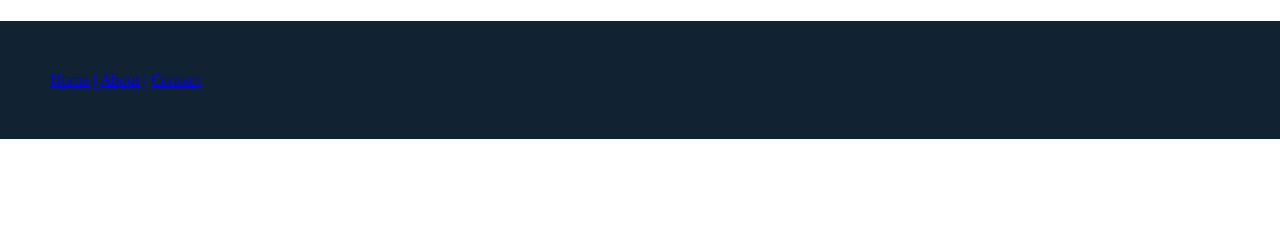
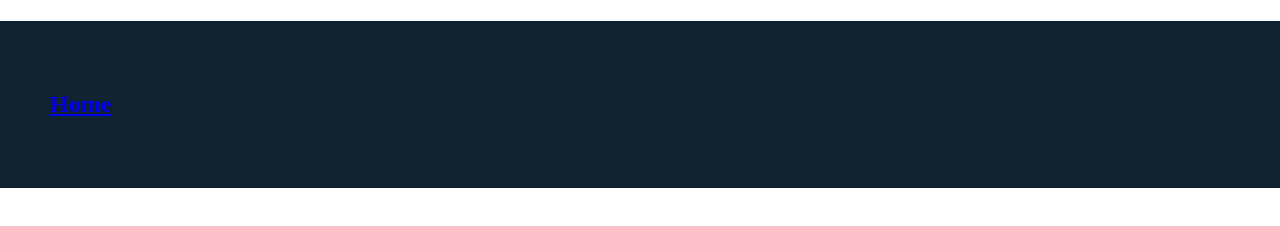
Before and after one commit to ZackBrewer/pages, a plain HTML site: page index.html in a window 1280 px wide. Drawn offline with Linux system fonts and the light colour scheme.

Commit message:
Update index.html

```diff
--- a/index.html
+++ b/index.html
@@ -16,9 +16,7 @@
    </style>
 <body>
    <nav>
-      <a href="#">Home</a> |
-      <a href="#">About</a> |
-      <a href="#">Contact</a>
+      <a href="#"><h1>Home</h1></a>
    </nav>
    <h1>Welcome to My GitHub Page!</h1>
 </body>
```
